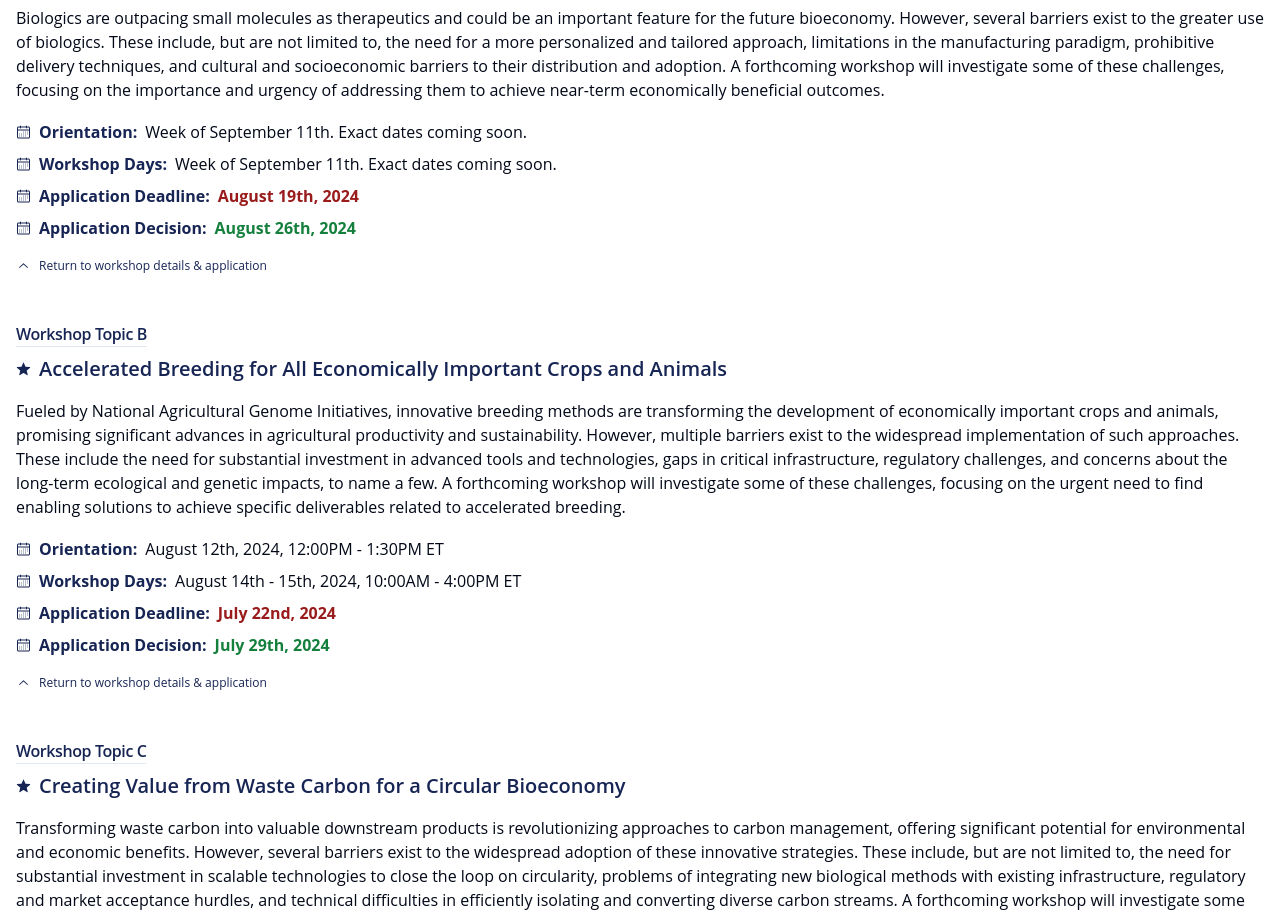
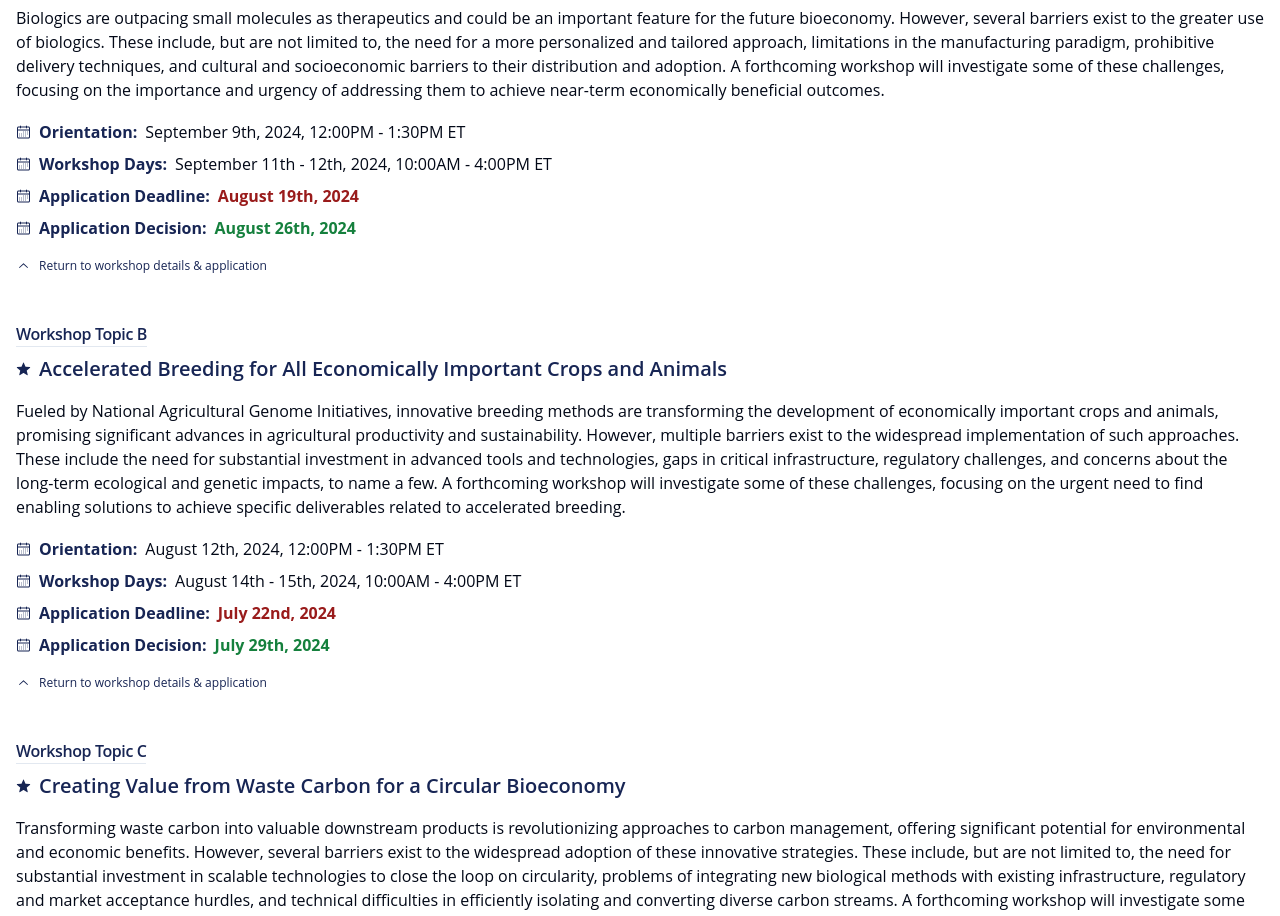
Before and after one commit to ZachStapletonJones/casa-bio, a Next.js app: page / in a window 1280 px wide. Shown: the part 920-1836 px from the top of the page. Built offline with nearby package versions, Linux system fonts and the light colour scheme.

Commit message:
Added Workshop A dates

```diff
--- a/data/workshop-topics.ts
+++ b/data/workshop-topics.ts
@@ -16,8 +16,8 @@ export const workshopTopic: WorkshopTopicObject = [
     id: "A",
     title: "Personalized Health and Medicine for Vaccine and Biologics Delivery",
     description: "Biologics are outpacing small molecules as therapeutics and could be an important feature for the future bioeconomy. However, several barriers exist to the greater use of biologics. These include, but are not limited to, the need for a more personalized and tailored approach, limitations in the manufacturing paradigm, prohibitive delivery techniques, and cultural and socioeconomic barriers to their distribution and adoption. A forthcoming workshop will investigate some of these challenges, focusing on the importance and urgency of addressing them to achieve near-term economically beneficial outcomes.",
-    orientation: "Week of September 11th. Exact dates coming soon.",
-    dates: "Week of September 11th. Exact dates coming soon.",
+    orientation: "September 9th, 2024, 12:00PM - 1:30PM ET",
+    dates: "September 11th - 12th, 2024, 10:00AM - 4:00PM ET",
     deadline: "August 19th, 2024",
     decision: "August 26th, 2024",
   },
```
